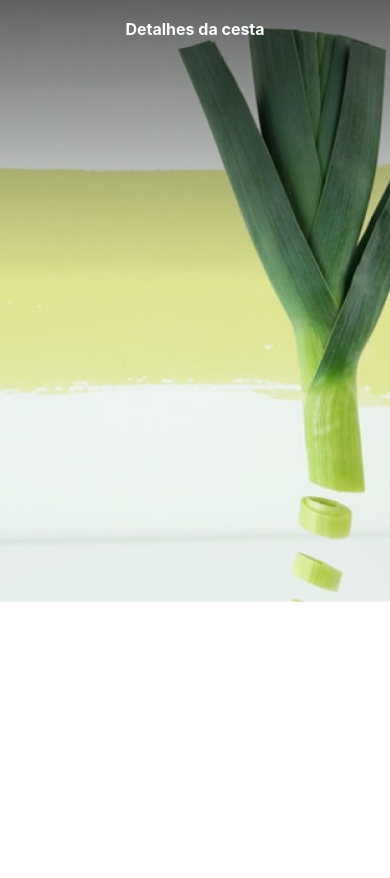
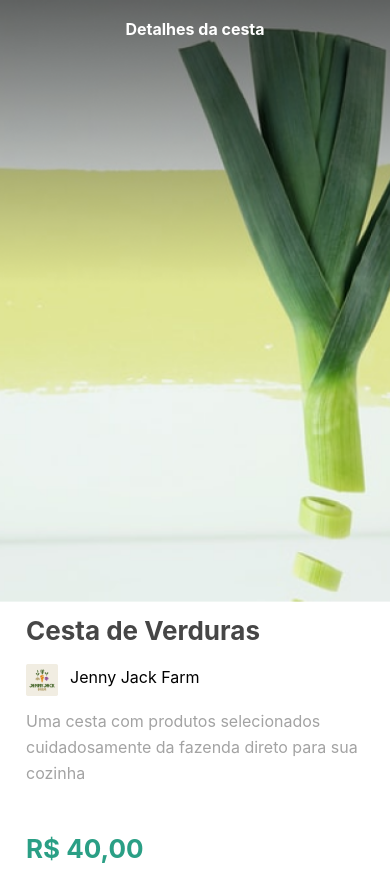
Before and after one commit to marinacwebber/PrimeiroProjetoReact, a React Native app: screen / in a window 390 px wide. Before the commit the page ends 844 px from the top, so only its background shows below. Built offline with nearby package versions, Linux system fonts and the light colour scheme.

Commit message:
Incluindo detalhes da cesta

```diff
--- a/src/telas/Cesta.js
+++ b/src/telas/Cesta.js
@@ -1,5 +1,6 @@
-import { Image, StyleSheet, Dimensions, Text } from 'react-native';
+import { Image, StyleSheet, Dimensions, Text, View } from 'react-native';
 import topo from '../../assets/topo.png';
+import logo from '../../assets/logo.png';
 
 const width = Dimensions.get('screen').width;
 
@@ -7,6 +8,17 @@ export default function Cesta() {
   return <>
     <Image source={topo} style={estilos.topo}/>
     <Text style={estilos.titulo}>Detalhes da cesta</Text>
+
+    <View style={estilos.cesta}>
+      <Text style={estilos.nome}>Cesta de Verduras</Text>
+        <View style={estilos.fazenda}>
+          <Image style={estilos.imagemFazenda} source={logo} />
+          <Text style={estilos.nomeFazenda}>Jenny Jack Farm</Text>
+        </View>
+      <Text style={estilos.descricao}>Uma cesta com produtos selecionados cuidadosamente da
+            fazenda direto para sua cozinha</Text>
+      <Text style={estilos.preco}>R$ 40,00</Text>
+    </View>
   </>
 }
 
@@ -24,5 +36,40 @@ const estilos = StyleSheet.create({
     lineHeight: 26,
     fontWeight: "bold",
     padding: 16
+  },
+  cesta: {
+    paddingVertical: 8,
+    paddingHorizontal: 26,
+  },
+  nome: {
+    fontSize: 26,
+    lineHeight: 42,
+    color: "#464646",
+    fontWeight: "bold"
+  },
+  fazenda: {
+    flexDirection: "row",
+    paddingVertical: 12,
+  },
+  imagemFazenda: {
+    width: 32,
+    height: 32,
+  },
+  nomeFazenda: {
+    fontSize: 16,
+    lineHeight: 26,
+    marginLeft: 12,
+  },
+  descricao: {
+    color: "#A3A3A3",
+    fontSize: 16,
+    lineHeight: 26
+  },
+  preco: {
+    color: "#2A9F85",
+    fontWeight: "bold",
+    fontSize: 26,
+    lineHeight: 42,
+    marginTop: 42
   }
 });
```
Also changed, not shown: assets/logo.png (added).
